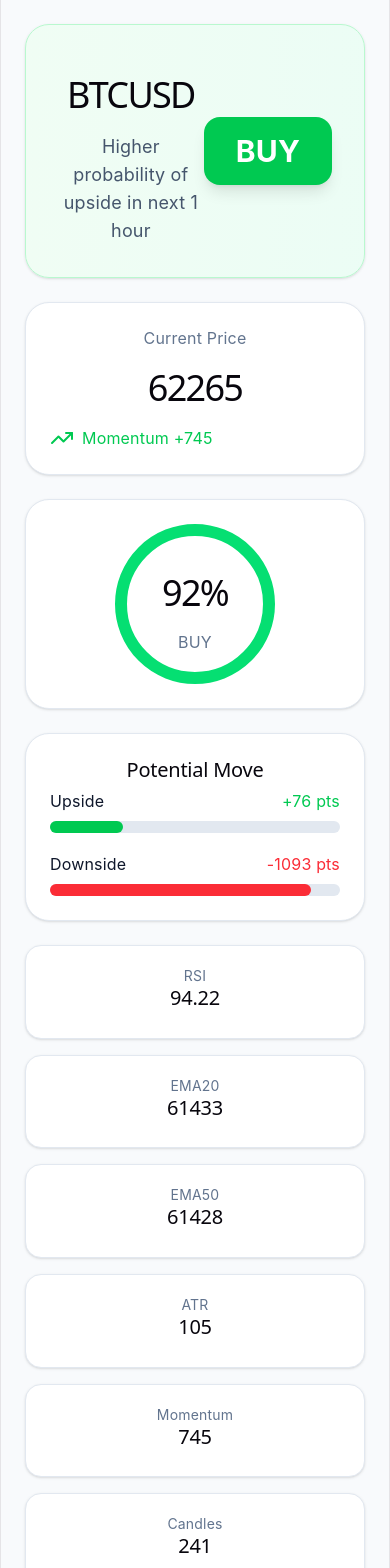
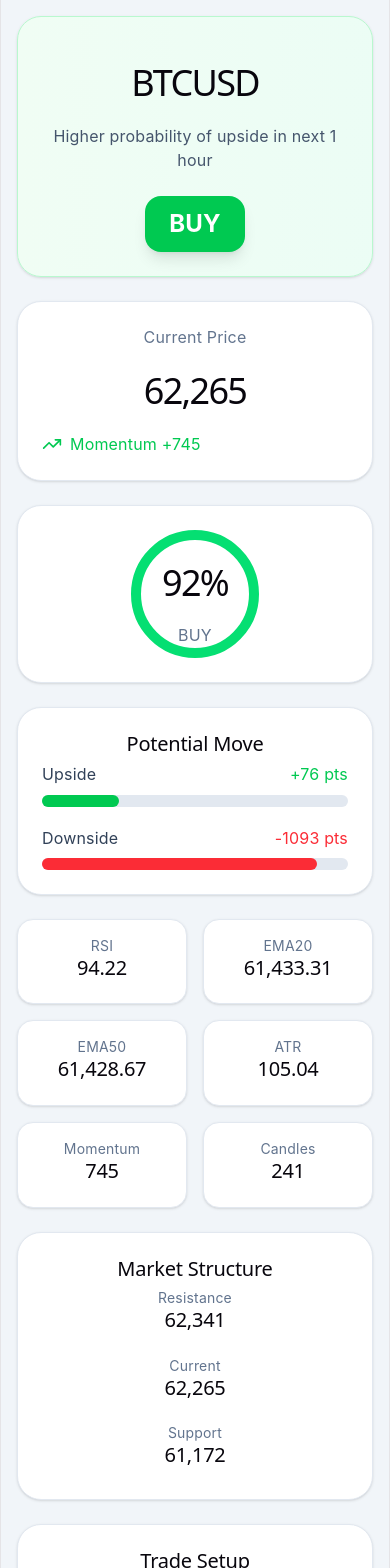
Before and after one commit to RohitChitampalle/crypto_dash, a React (Vite) app: page / in a window 390 px wide. Shown: the top 1568 px of the page. Built offline with nearby package versions, Linux system fonts and the light colour scheme.

Commit message:
chnage into color of numbers

```diff
--- a/src/App.jsx
+++ b/src/App.jsx
@@ -16,24 +16,24 @@ const data = {
       ],
     },
     market_structure: {
-      resistance: 62341.0,
-      support: 61172.0,
+      resistance: 62341,
+      support: 61172,
     },
     market_summary: {
       atr: 105.04,
       ema20: 61433.31,
       ema50: 61428.67,
-      momentum_1h: 745.0,
-      price: 62265.0,
+      momentum_1h: 745,
+      price: 62265,
       rsi: 94.22,
     },
     potential_move: {
-      downside_points: 1093.0,
-      upside_points: 76.0,
+      downside_points: 1093,
+      upside_points: 76,
     },
     trade: {
-      entry: 62265.0,
-      maximum_expected_target: 62341.0,
+      entry: 62265,
+      maximum_expected_target: 62341,
       stop_loss: 62107.45,
       targets: {
         aggressive: 63105.29,
@@ -48,71 +48,101 @@ const data = {
 
 export default function App() {
   const { analysis } = data;
+  const isBuy = analysis.decision.action === "BUY";
 
   return (
-    <div className="min-h-screen bg-slate-50 text-slate-900 p-6">
+    <div className="min-h-screen bg-slate-100 p-4 md:p-6">
       <div className="max-w-7xl mx-auto">
+
         {/* HERO */}
-        <div className="bg-gradient-to-r from-green-50 to-emerald-50 border border-green-200 rounded-3xl p-8 mb-6 shadow-sm">
-          <div className="flex justify-between items-center">
+        <div
+          className={`rounded-3xl p-6 md:p-8 mb-6 border shadow-sm
+          ${
+            isBuy
+              ? "bg-gradient-to-r from-green-50 to-emerald-50 border-green-200"
+              : "bg-gradient-to-r from-red-50 to-rose-50 border-red-200"
+          }`}
+        >
+          <div className="flex flex-col md:flex-row justify-between items-center gap-6">
+
             <div>
-              <h1 className="text-5xl font-bold">BTCUSD</h1>
+              <h1 className="text-3xl md:text-5xl font-bold text-slate-900">
+                {data.symbol}
+              </h1>
 
-              <p className="text-slate-600 mt-3 text-lg">
-                Higher probability of upside in next 1 hour
+              <p className="text-slate-600 mt-3 text-base md:text-lg">
+                {analysis.decision.prediction}
               </p>
             </div>
 
-            <div className="bg-green-500 text-white font-bold px-8 py-4 rounded-2xl text-3xl shadow-lg">
-              BUY
+            <div
+              className={`px-6 py-3 rounded-2xl text-2xl md:text-3xl font-bold shadow-lg text-white
+              ${
+                isBuy ? "bg-green-500" : "bg-red-500"
+              }`}
+            >
+              {analysis.decision.action}
             </div>
+
           </div>
         </div>
 
         {/* TOP GRID */}
-        <div className="grid lg:grid-cols-3 gap-6 mb-6">
+        <div className="grid grid-cols-1 lg:grid-cols-3 gap-6 mb-6">
+
           {/* PRICE */}
           <div className="bg-white rounded-3xl border border-slate-200 shadow-sm p-6">
-            <p className="text-slate-500 mb-2">Current Price</p>
+            <p className="text-slate-500 mb-2">
+              Current Price
+            </p>
 
-            <h1 className="text-5xl font-bold text-green-500">
-              {analysis.market_summary.price}
+            <h1 className="text-3xl md:text-5xl font-bold text-green-500">
+              {analysis.market_summary.price.toLocaleString()}
             </h1>
 
             <div className="flex items-center mt-4 gap-2 text-green-500">
-              <TrendingUp />
+              <TrendingUp size={20} />
+
               <span>
-                Momentum +{analysis.market_summary.momentum_1h}
+                Momentum +
+                {analysis.market_summary.momentum_1h}
               </span>
             </div>
           </div>
 
           {/* CONFIDENCE */}
-          <div className="bg-white rounded-3xl border border-slate-200 shadow-sm p-6 flex flex-col justify-center items-center">
-            <div className="w-40 h-40 rounded-full border-[12px] border-green-400 flex items-center justify-center">
+          <div className="bg-white rounded-3xl border border-slate-200 shadow-sm p-6 flex justify-center items-center">
+            <div className="w-32 h-32 md:w-40 md:h-40 rounded-full border-[10px] md:border-[12px] border-green-400 flex items-center justify-center">
+
               <div>
-                <h1 className="text-5xl font-bold">92%</h1>
+                <h1 className="text-3xl md:text-5xl font-bold text-slate-900">
+                  92%
+                </h1>
 
                 <p className="text-center text-slate-500">
                   BUY
                 </p>
               </div>
+
             </div>
           </div>
 
-          {/* MOVE */}
+          {/* POTENTIAL MOVE */}
           <div className="bg-white rounded-3xl border border-slate-200 shadow-sm p-6">
-            <h2 className="font-semibold text-xl mb-5">
+            <h2 className="font-semibold text-xl mb-5 text-slate-900">
               Potential Move
             </h2>
 
             <div className="space-y-5">
+
               <div>
                 <div className="flex justify-between">
-                  <span>Upside</span>
+                  <span className="text-slate-700">
+                    Upside
+                  </span>
 
                   <span className="text-green-500">
-                    +76 pts
+                    +{analysis.potential_move.upside_points} pts
                   </span>
                 </div>
 
@@ -123,10 +153,12 @@ export default function App() {
 
               <div>
                 <div className="flex justify-between">
-                  <span>Downside</span>
+                  <span className="text-slate-700">
+                    Downside
+                  </span>
 
                   <span className="text-red-500">
-                    -1093 pts
+                    -{analysis.potential_move.downside_points} pts
                   </span>
                 </div>
 
@@ -134,29 +166,36 @@ export default function App() {
                   <div className="h-3 rounded-full bg-red-500 w-[90%]" />
                 </div>
               </div>
+
             </div>
           </div>
+
         </div>
 
         {/* METRICS */}
-        <div className="grid lg:grid-cols-6 gap-4 mb-6">
-          <Metric title="RSI" value="94.22" />
-          <Metric title="EMA20" value="61433" />
-          <Metric title="EMA50" value="61428" />
-          <Metric title="ATR" value="105" />
-          <Metric title="Momentum" value="745" />
-          <Metric title="Candles" value="241" />
+        <div className="grid grid-cols-2 md:grid-cols-3 lg:grid-cols-6 gap-4 mb-6">
+
+          <Metric title="RSI" value={analysis.market_summary.rsi} />
+          <Metric title="EMA20" value={analysis.market_summary.ema20} />
+          <Metric title="EMA50" value={analysis.market_summary.ema50} />
+          <Metric title="ATR" value={analysis.market_summary.atr} />
+          <Metric title="Momentum" value={analysis.market_summary.momentum_1h} />
+          <Metric title="Candles" value={data.total_candles} />
+
         </div>
 
         {/* LOWER GRID */}
-        <div className="grid lg:grid-cols-3 gap-6">
+        <div className="grid grid-cols-1 lg:grid-cols-3 gap-6">
+
           {/* MARKET STRUCTURE */}
           <div className="bg-white rounded-3xl border border-slate-200 shadow-sm p-6">
-            <h2 className="font-bold text-xl mb-5">
+
+            <h2 className="font-bold text-xl mb-5 text-slate-900">
               Market Structure
             </h2>
 
             <div className="space-y-6">
+
               <Level
                 label="Resistance"
                 value={analysis.market_structure.resistance}
@@ -174,21 +213,21 @@ export default function App() {
                 value={analysis.market_structure.support}
                 color="text-green-500"
               />
+
             </div>
+
           </div>
 
-          {/* TRADE */}
+          {/* TRADE SETUP */}
           <div className="lg:col-span-2 bg-white rounded-3xl border border-slate-200 shadow-sm p-6">
-            <h2 className="font-bold text-xl mb-5">
+
+            <h2 className="font-bold text-xl mb-5 text-slate-900">
               Trade Setup
             </h2>
 
-            <div className="grid md:grid-cols-2 gap-4">
-              <TradeCard
-                title="Entry"
-                value={analysis.trade.entry}
-                icon={<Target />}
-              />
+            <div className="grid grid-cols-1 md:grid-cols-2 gap-4">
+
+              <TradeCard title="Entry" value={analysis.trade.entry} />
 
               <TradeCard
                 title="Stop Loss"
@@ -219,28 +258,38 @@ export default function App() {
                 value={analysis.trade.maximum_expected_target}
                 success
               />
+
             </div>
+
           </div>
+
         </div>
 
-        {/* REASONS */}
+        {/* AI REASONS */}
         <div className="bg-white rounded-3xl border border-slate-200 shadow-sm p-6 mt-6">
-          <h2 className="font-bold text-xl mb-5">
+
+          <h2 className="font-bold text-xl mb-5 text-slate-900">
             AI Decision Factors
           </h2>
 
-          <div className="grid md:grid-cols-3 gap-4">
+          <div className="grid grid-cols-1 md:grid-cols-3 gap-4">
+
             {analysis.decision.reason.map((item) => (
               <div
                 key={item}
                 className="bg-slate-50 border border-slate-200 rounded-2xl p-5 flex items-center gap-3"
               >
                 <ShieldCheck className="text-green-500" />
-                {item}
+                <span className="text-slate-900">
+                  {item}
+                </span>
               </div>
             ))}
+
           </div>
+
         </div>
+
       </div>
     </div>
   );
@@ -248,13 +297,13 @@ export default function App() {
 
 function Metric({ title, value }) {
   return (
-    <div className="bg-white border border-slate-200 shadow-sm rounded-2xl p-5">
+    <div className="bg-white border border-slate-200 shadow-sm rounded-2xl p-4 md:p-5">
       <p className="text-slate-500 text-sm">
         {title}
       </p>
 
-      <h2 className="text-2xl font-bold mt-2 text-slate-900">
-        {value}
+      <h2 className="text-lg md:text-2xl font-bold mt-2 text-slate-900">
+        {Number(value).toLocaleString()}
       </h2>
     </div>
   );
@@ -267,8 +316,8 @@ function Level({ label, value, color }) {
         {label}
       </p>
 
-      <h2 className={`text-3xl font-bold ${color}`}>
-        {value}
+      <h2 className={`text-2xl md:text-3xl font-bold ${color}`}>
+        {Number(value).toLocaleString()}
       </h2>
     </div>
   );
@@ -287,7 +336,7 @@ function TradeCard({
       </p>
 
       <h2
-        className={`text-2xl font-bold mt-2 ${
+        className={`text-xl md:text-2xl font-bold mt-2 ${
           success
             ? "text-green-500"
             : danger
@@ -295,7 +344,7 @@ function TradeCard({
             : "text-slate-900"
         }`}
       >
-        {value}
+        {Number(value).toLocaleString()}
       </h2>
     </div>
   );
```
